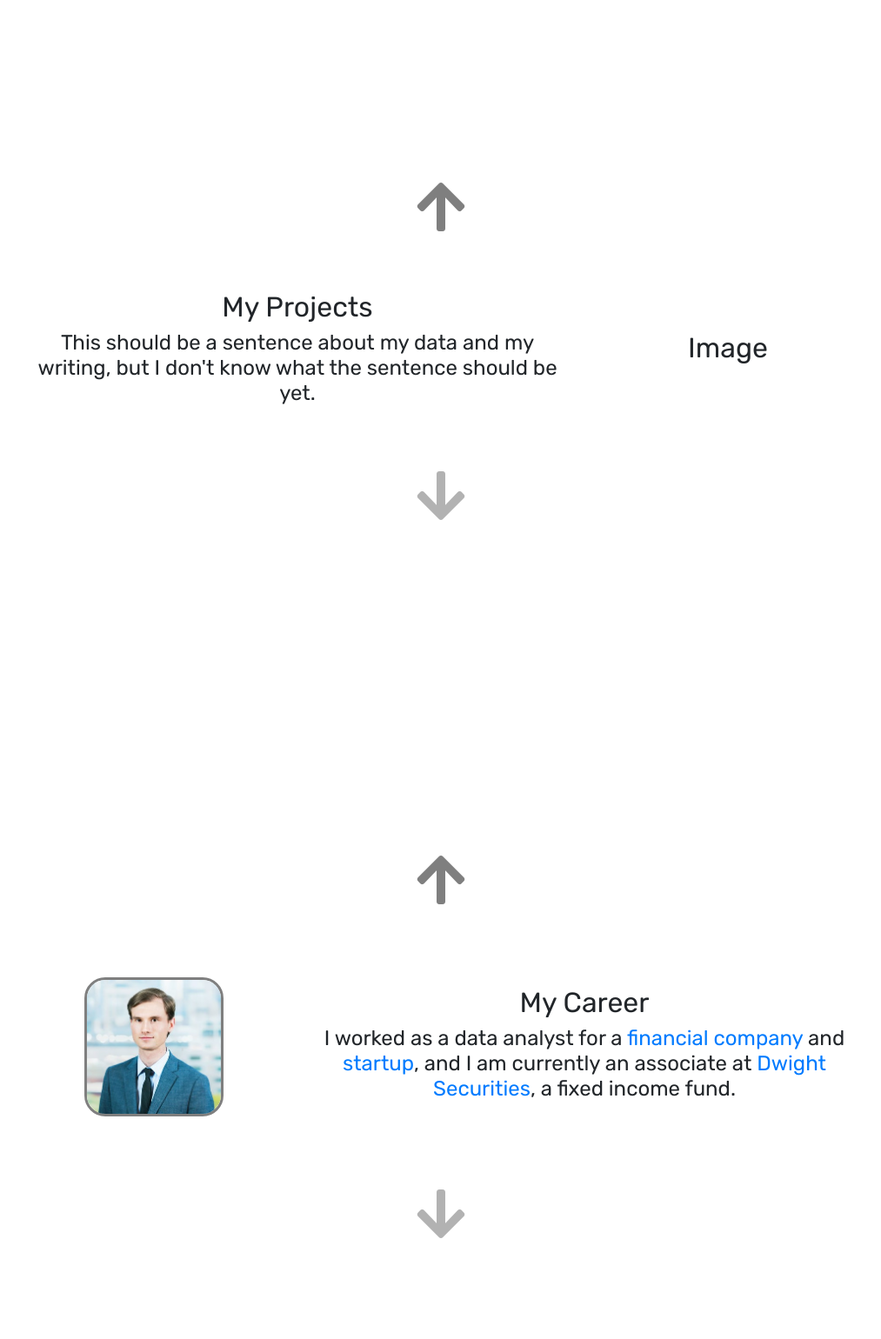
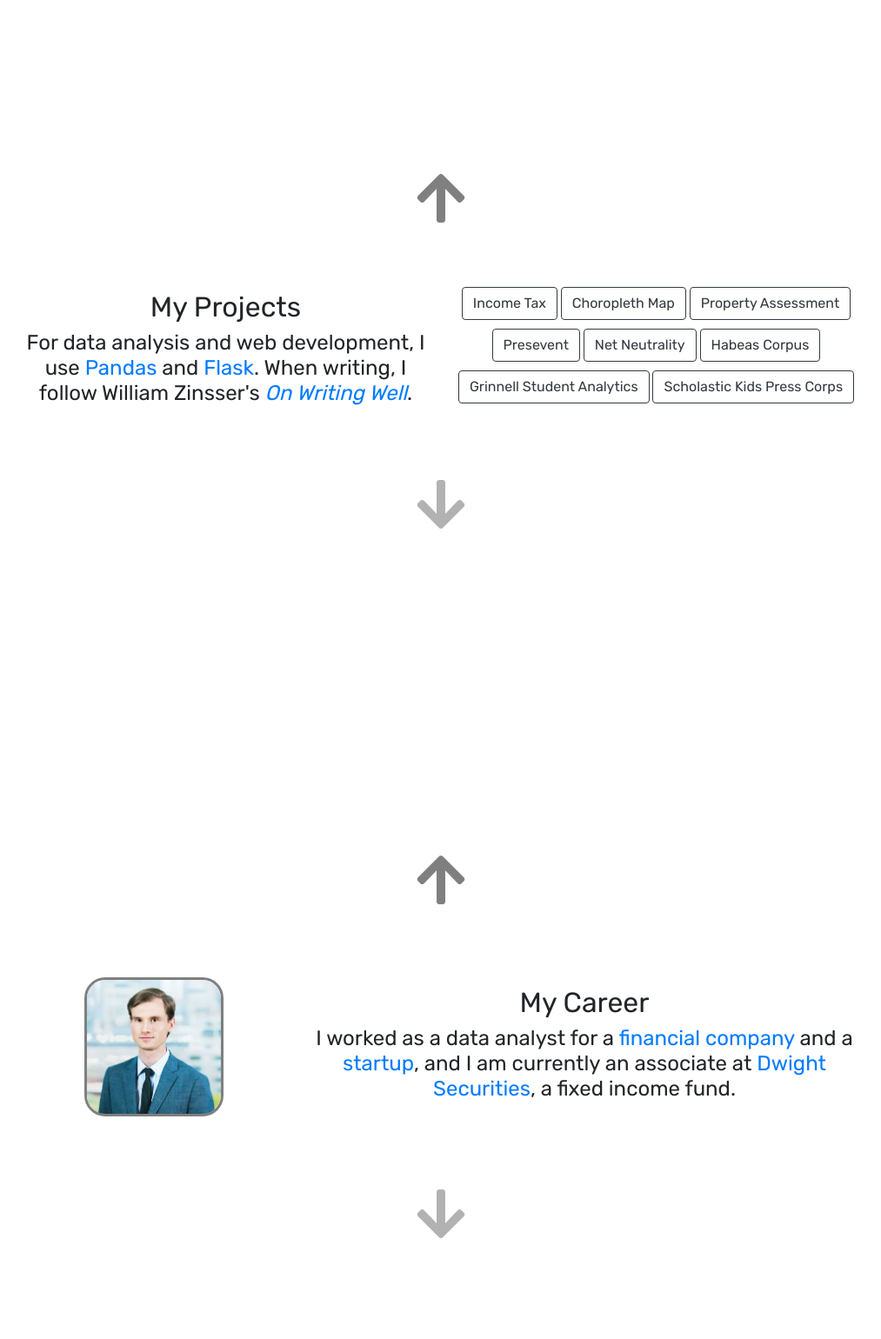
Before and after one commit to joewlos/joe_web_new, a Flask app: page / in a window 1280 px wide. Shown: the part 796-2336 px from the top of the page at 87% size, without its empty margins (133-1146 px from the left). Run offline with Flask 2, Linux system fonts and the light colour scheme; some libraries are stand-ins or nearby versions.

Commit message:
Updated index

```diff
--- a/static/css/stylesheet.css
+++ b/static/css/stylesheet.css
@@ -62,6 +62,9 @@ iframe {
 	object-fit: cover;
 	margin: 1em;
 }
+.btn-line {
+	line-height: 3em;
+}
 
 /* Hide */
 .hidden {
--- a/static/data/info.json
+++ b/static/data/info.json
@@ -3,21 +3,21 @@
 		"section_name": "Data",
 		"pages": {
 			"income_tax": {
-				"page_name": "Income Tax Dash App",
+				"page_name": "Income Tax",
 				"iframe": "https://il-income-tax-site.herokuapp.com/"
 			},
 			"iowa_bridge": {
-				"page_name": "NBI Choropleth Map",
+				"page_name": "Choropleth Map",
 				"title": "Department of Transportation NBI Choropleth Map Visualization",
 				"subtitle": "Visualizing Structurally Deficient Bridges and Tunnels in Iowa"
 			},
 			"property_assessment": {
-				"page_name": "Cook County Property Assessment",
+				"page_name": "Property Assessment",
 				"title": "Cook County Property Assessment Data",
 				"subtitle": "Programatically Locating Properties Paying Excessive Property Taxes"
 			},
 			"presevent": {
-				"page_name": "Presevent - Election 2016",
+				"page_name": "Presevent",
 				"title": "Presevent",
 				"subtitle": "Scraping Election 2016 Presidential Candidate Event Data for an iOS Application"
 			}
@@ -27,12 +27,12 @@
 		"section_name": "Writing",
 		"pages": {
 			"baumann_prize": {
-				"page_name": "Net Neutrality Research",
+				"page_name": "Net Neutrality",
 				"title": "Uncommon Carriers - 2015 Baumann Essay Prize",
 				"subtitle": "The Historical Development of Common Carriers"
 			},
 			"habeas_thesis": {
-				"page_name": "Habeas Corpus Thesis",
+				"page_name": "Habeas Corpus",
 				"title": "The Great Writ Wronged",
 				"subtitle": "2013 Mentored Advanced Project Examining the Legal Protection Habeas Corpus"
 			},
--- a/templates/base.html
+++ b/templates/base.html
@@ -46,13 +46,13 @@
 			<ul class="navbar-nav mr-auto">
 
 				<!-- Project Iteration -->
-				{% for k,v in info.items() %}
+				{% for k,v in info.items()|sort(attribute="1.section_name") %}
 					<li class="nav-item dropdown">
 						<a class="nav-link-joe nav-link dropdown-toggle" href="#" data-toggle="dropdown" aria-haspopup="true" aria-expanded="false" id="{{ k }}">
 							{{ v["section_name"] }}
 						</a>
 						<div class="dropdown-menu" aria-labelledby="{{ k }}">
-							{% for x,y in v["pages"].items() %}
+							{% for x,y in v["pages"].items()|sort(attribute="1.page_name") %}
 								<a class="dropdown-item" href="{{ url_for('page', section=k, key=x) }}">{{ y["page_name"] }}</a>
 							{% endfor %}
 						</div>
--- a/templates/index.html
+++ b/templates/index.html
@@ -28,12 +28,18 @@
 			<i class="fas fa-arrow-up fa-4x push-fa-up-joe"></i>
 		</a>
 		<div class="row">
-			<div class="col-md-8 vertical-center text-center">
+			<div class="col-md-6 vertical-center text-center">
 				<h2>My Projects</h2>
-				<h4>This should be a sentence about my data and my writing, but I don't know what the sentence should be yet.</h4>
+				<h4>For data analysis and web development, I use <a href="https://pandas.pydata.org/" target="_blank">Pandas</a> and <a href="http://flask.pocoo.org/" target="_blank">Flask</a>. When writing, I follow William Zinsser's <a href="https://www.amazon.com/Writing-Well-Classic-Guide-Nonfiction/dp/0060891548" target="_blank"><i>On Writing Well</i></a>.</h4>
 			</div>
-			<div class="col-md-4 vertical-center">
-				<h2>Image</h2>
+			<div class="col-md-6 vertical-center text-center">
+				<p class="btn-line">
+					{% for k,v in info.items()|sort(attribute="1.section_name") %}
+						{% for x,y in v["pages"].items() %}
+							<a href="{{ url_for('page', section=k, key=x) }}"><button class="btn btn-outline-dark">{{ y["page_name"] }}</button></a>
+						{% endfor %}
+					{% endfor %}
+				</p>
 			</div>
 		</div>
 		<a href="#section-3">
@@ -54,7 +60,7 @@
 			</div>
 			<div class="col-md-8 vertical-center text-center">
 				<h2>My Career</h2>
-				<h4>I worked as a data analyst for a <a href="https://www.morningstar.com/company/about-us" target="_blank" class="index-link">financial company</a> and <a href="https://jooraccess.com/about" target="_blank" class="index-link">startup</a>, and I am currently an associate at <a href="https://www.dwightsecurities.com" target="_blank" class="index-link">Dwight Securities</a>, a fixed income fund.</h4>
+				<h4>I worked as a data analyst for a <a href="https://www.morningstar.com/company/about-us" target="_blank" class="index-link">financial company</a> and a <a href="https://jooraccess.com/about" target="_blank" class="index-link">startup</a>, and I am currently an associate at <a href="https://www.dwightsecurities.com" target="_blank" class="index-link">Dwight Securities</a>, a fixed income fund.</h4>
 			</div>
 		</div>
 		<a href="#section-4">
```
